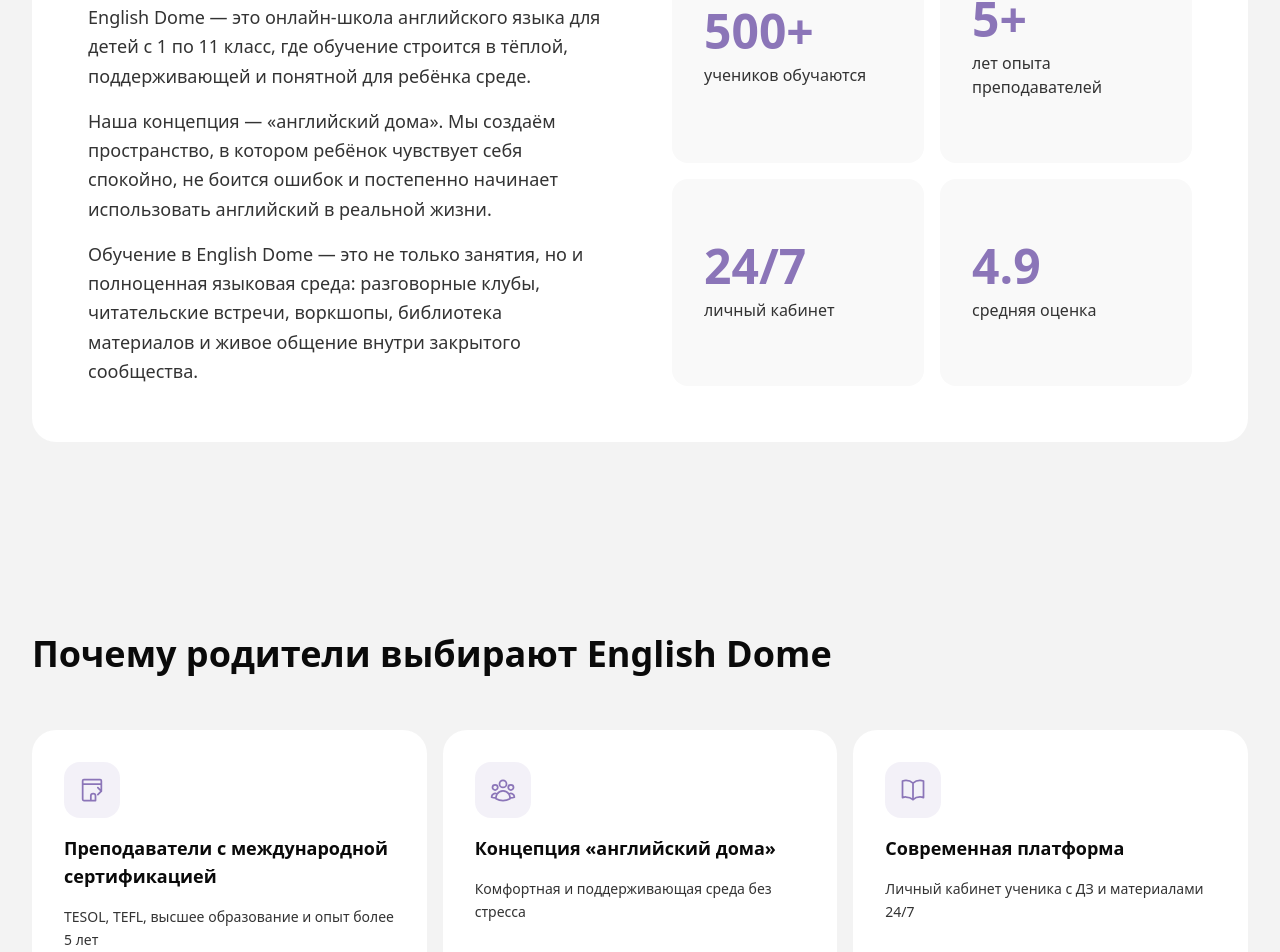
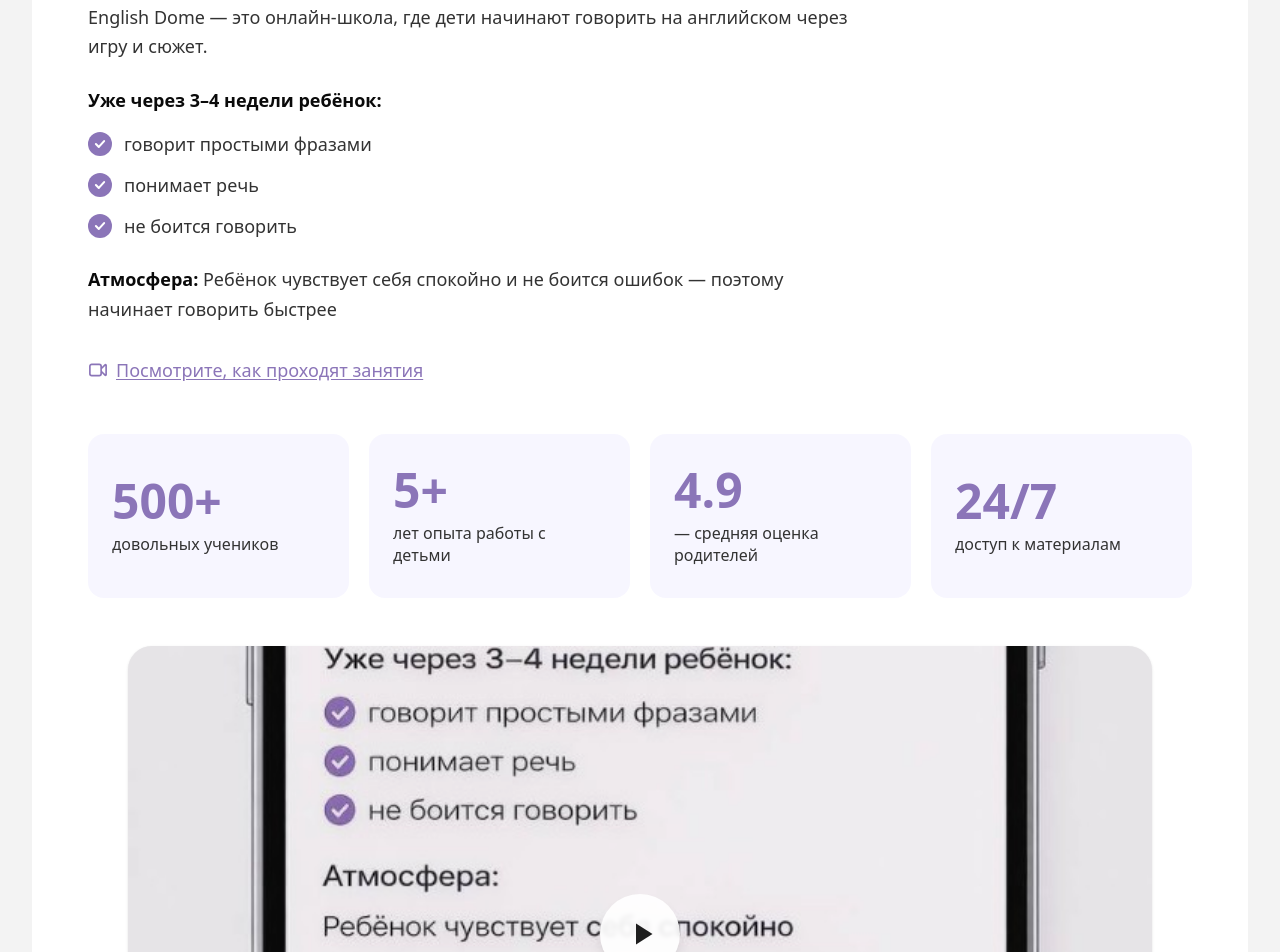
Before and after one commit to ibragim3007/enlgihs-school-landing, a Next.js app: page / in a window 1280 px wide. Shown: the part 1012-1964 px from the top of the page. Built offline with nearby package versions, Linux system fonts and the light colour scheme.

Commit message:
feat: about

```diff
--- a/components/sections/About.tsx
+++ b/components/sections/About.tsx
@@ -1,45 +1,138 @@
+import type { ReactNode } from "react";
+import Image from "next/image";
 import { SECTION_IDS } from "@/constants/navigation";
-import { ABOUT_HEADING, ABOUT_TEXT, ABOUT_STATS } from "@/constants/about";
+import {
+  ABOUT_HEADING,
+  ABOUT_INTRO,
+  ABOUT_BULLETS_SUBHEAD,
+  ABOUT_BULLETS,
+  ABOUT_ATMOSPHERE,
+  ABOUT_VIDEO_LINK_TEXT,
+  ABOUT_VIDEO_LINK_HREF,
+  ABOUT_LESSONS_PREVIEW_SRC,
+  ABOUT_STATS,
+} from "@/constants/about";
 import SectionHeading from "@/components/ui/SectionHeading";
+
+function CheckBullet({ children }: { children: ReactNode }) {
+  return (
+    <li className="flex gap-3 text-left">
+      <span
+        className="mt-0.5 flex h-6 w-6 shrink-0 items-center justify-center rounded-full bg-primary-800"
+        aria-hidden
+      >
+        <svg
+          className="h-3.5 w-3.5 text-white"
+          viewBox="0 0 12 12"
+          fill="none"
+          xmlns="http://www.w3.org/2000/svg"
+        >
+          <path
+            d="M2.5 6L5 8.5L9.5 3.5"
+            stroke="currentColor"
+            strokeWidth="1.8"
+            strokeLinecap="round"
+            strokeLinejoin="round"
+          />
+        </svg>
+      </span>
+      <span className="text-base leading-relaxed text-neutral-700 lg:text-lg">
+        {children}
+      </span>
+    </li>
+  );
+}
 
 export default function About() {
   return (
     <section id={SECTION_IDS.about} className="py-16 lg:py-24">
       <div className="mx-auto max-w-[1400px] px-4 sm:px-6 lg:px-8">
         <div className="rounded-3xl bg-surface p-6 sm:p-10 lg:p-14">
-          <div className="grid gap-10 lg:grid-cols-2 lg:gap-16">
-            {/* Left — Text */}
-            <div>
-              <SectionHeading className="mb-6 lg:mb-8">
-                {ABOUT_HEADING}
-              </SectionHeading>
-              <div className="flex flex-col gap-4">
-                {ABOUT_TEXT.map((paragraph, i) => (
-                  <p
-                    key={i}
-                    className="text-base leading-relaxed text-neutral-700 lg:text-lg"
-                  >
-                    {paragraph}
-                  </p>
+          <div className="flex flex-col gap-10 lg:gap-12">
+            <div className="max-w-3xl">
+              <SectionHeading className="mb-6 lg:mb-8">{ABOUT_HEADING}</SectionHeading>
+
+              <p className="text-base leading-relaxed text-neutral-700 lg:text-lg">
+                {ABOUT_INTRO}
+              </p>
+
+              <p className="mt-6 text-base font-semibold text-neutral-950 lg:text-lg">
+                {ABOUT_BULLETS_SUBHEAD}
+              </p>
+              <ul className="mt-4 flex flex-col gap-3">
+                {ABOUT_BULLETS.map((item) => (
+                  <CheckBullet key={item}>{item}</CheckBullet>
                 ))}
-              </div>
+              </ul>
+
+              <p className="mt-6 text-base leading-relaxed text-neutral-700 lg:text-lg">
+                <span className="font-semibold text-neutral-950">Атмосфера: </span>
+                {ABOUT_ATMOSPHERE}
+              </p>
+
+              <a
+                href={ABOUT_VIDEO_LINK_HREF}
+                className="mt-8 inline-flex items-center gap-2 text-base font-medium text-primary-800 underline decoration-primary-800 underline-offset-2 transition hover:text-primary-700 lg:text-lg"
+              >
+                <svg
+                  className="h-5 w-5 shrink-0"
+                  viewBox="0 0 24 24"
+                  fill="none"
+                  xmlns="http://www.w3.org/2000/svg"
+                  stroke="currentColor"
+                  strokeWidth={2}
+                  aria-hidden
+                >
+                  <path
+                    strokeLinecap="round"
+                    strokeLinejoin="round"
+                    d="m15.75 10.5 4.72-4.72a.75.75 0 0 1 1.28.53v11.38a.75.75 0 0 1-1.28.53l-4.72-4.72M4.5 18.75h9a2.25 2.25 0 0 0 2.25-2.25v-9a2.25 2.25 0 0 0-2.25-2.25h-9A2.25 2.25 0 0 0 2.25 7.5v9a2.25 2.25 0 0 0 2.25 2.25Z"
+                  />
+                </svg>
+                {ABOUT_VIDEO_LINK_TEXT}
+              </a>
             </div>
 
-            {/* Right — Stats grid */}
-            <div className="grid grid-cols-2 gap-4">
+            <div className="grid grid-cols-2 gap-4 lg:grid-cols-4 lg:gap-5">
               {ABOUT_STATS.map((stat) => (
                 <div
-                  key={stat.label}
-                  className="flex flex-col items-start justify-center rounded-2xl bg-surface-muted p-6 sm:p-8"
+                  key={stat.value + stat.label}
+                  className="flex flex-col justify-center rounded-2xl bg-primary-500/25 px-5 py-6 sm:px-6 sm:py-8"
                 >
                   <span className="text-3xl font-bold text-primary-800 sm:text-4xl lg:text-5xl">
                     {stat.value}
                   </span>
-                  <p className="mt-2 text-sm text-neutral-700 sm:text-base">
+                  <p className="mt-2 text-sm leading-snug text-neutral-700 sm:text-base">
                     {stat.label}
                   </p>
                 </div>
               ))}
+            </div>
+
+            <div className="relative w-full overflow-hidden rounded-2xl bg-neutral-100 shadow-sm sm:rounded-3xl aspect-video max-w-4xl lg:mx-auto lg:max-w-5xl">
+              <Image
+                src={ABOUT_LESSONS_PREVIEW_SRC}
+                alt="Иллюстрация: как проходят занятия в English Dome"
+                fill
+                className="object-cover"
+                sizes="(max-width: 1024px) 100vw, 896px"
+              />
+              <div className="absolute inset-0 flex items-center justify-center bg-neutral-950/5">
+                <a
+                  href={ABOUT_VIDEO_LINK_HREF}
+                  className="flex h-16 w-16 items-center justify-center rounded-full bg-white/90 text-neutral-800 shadow-lg backdrop-blur-[2px] transition hover:scale-105 hover:bg-white focus-visible:outline focus-visible:outline-2 focus-visible:outline-offset-2 focus-visible:outline-primary-800 lg:h-20 lg:w-20"
+                  aria-label="Посмотреть, как проходят занятия"
+                >
+                  <svg
+                    className="ml-1 h-7 w-7 lg:h-9 lg:w-9"
+                    viewBox="0 0 24 24"
+                    fill="currentColor"
+                    aria-hidden
+                  >
+                    <path d="M8 5v14l11-7L8 5z" />
+                  </svg>
+                </a>
+              </div>
             </div>
           </div>
         </div>
--- a/constants/about.ts
+++ b/constants/about.ts
@@ -1,14 +1,42 @@
+import { SECTION_IDS } from "@/constants/navigation";
+
 export const ABOUT_HEADING = "О школе";
 
-export const ABOUT_TEXT = [
-  "English Dome — это онлайн-школа английского языка для детей с 1 по 11 класс, где обучение строится в тёплой, поддерживающей и понятной для ребёнка среде.",
-  "Наша концепция — «английский дома». Мы создаём пространство, в котором ребёнок чувствует себя спокойно, не боится ошибок и постепенно начинает использовать английский в реальной жизни.",
-  "Обучение в English Dome — это не только занятия, но и полноценная языковая среда: разговорные клубы, читательские встречи, воркшопы, библиотека материалов и живое общение внутри закрытого сообщества.",
+export const ABOUT_INTRO =
+  "English Dome — это онлайн-школа, где дети начинают говорить на английском через игру и сюжет.";
+
+export const ABOUT_BULLETS_SUBHEAD = "Уже через 3–4 недели ребёнок:";
+
+export const ABOUT_BULLETS = [
+  "говорит простыми фразами",
+  "понимает речь",
+  "не боится говорить",
 ];
 
+export const ABOUT_ATMOSPHERE =
+  "Ребёнок чувствует себя спокойно и не боится ошибок — поэтому начинает говорить быстрее";
+
+export const ABOUT_VIDEO_LINK_TEXT = "Посмотрите, как проходят занятия";
+
+export const ABOUT_VIDEO_LINK_HREF = `#${SECTION_IDS.lessons}` as const;
+
+export const ABOUT_LESSONS_PREVIEW_SRC = "/assets/about-lessons-preview.png";
+
 export const ABOUT_STATS = [
-  { value: "500+", label: "учеников обучаются" },
-  { value: "5+", label: "лет опыта преподавателей" },
-  { value: "24/7", label: "личный кабинет" },
-  { value: "4.9", label: "средняя оценка" },
+  {
+    value: "500+",
+    label: "довольных учеников",
+  },
+  {
+    value: "5+",
+    label: "лет опыта работы с детьми",
+  },
+  {
+    value: "4.9",
+    label: "— средняя оценка родителей",
+  },
+  {
+    value: "24/7",
+    label: "доступ к материалам",
+  },
 ];
```
Also changed, not shown: public/assets/about-lessons-preview.png (added).
